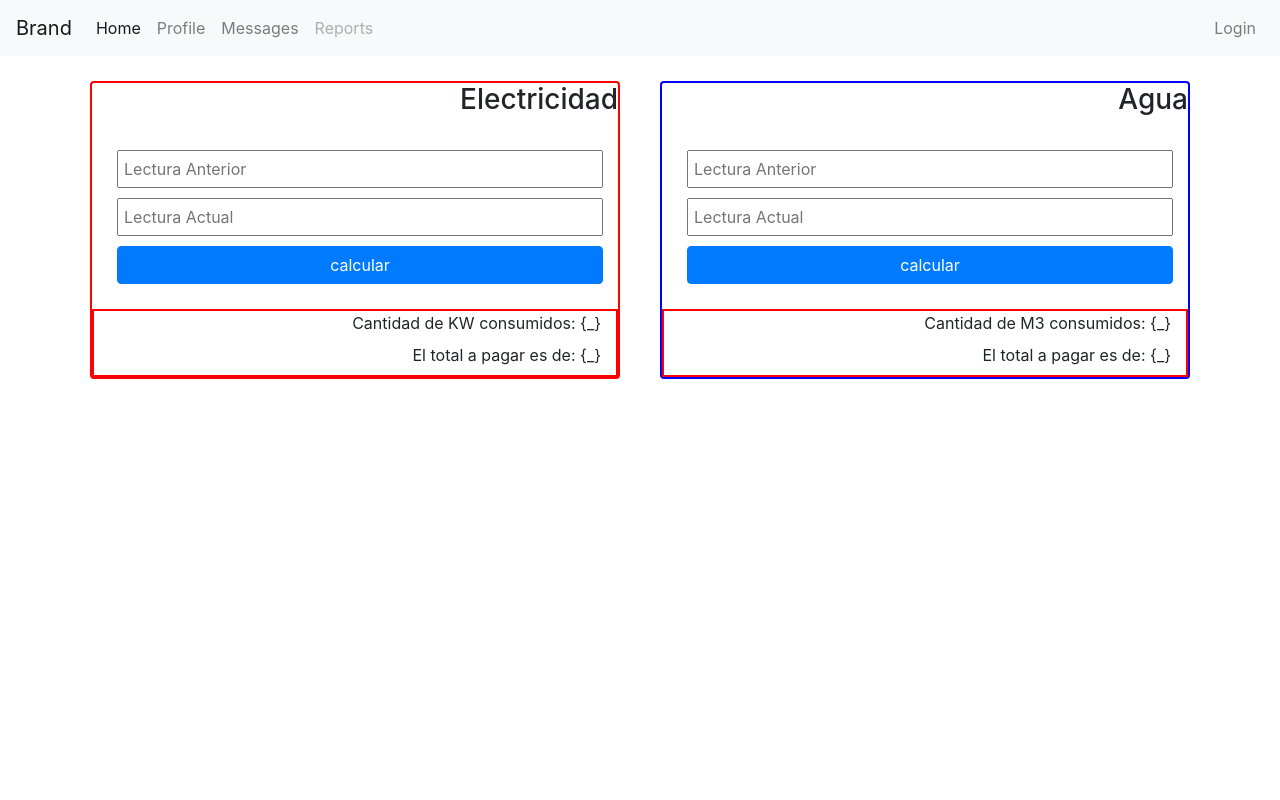
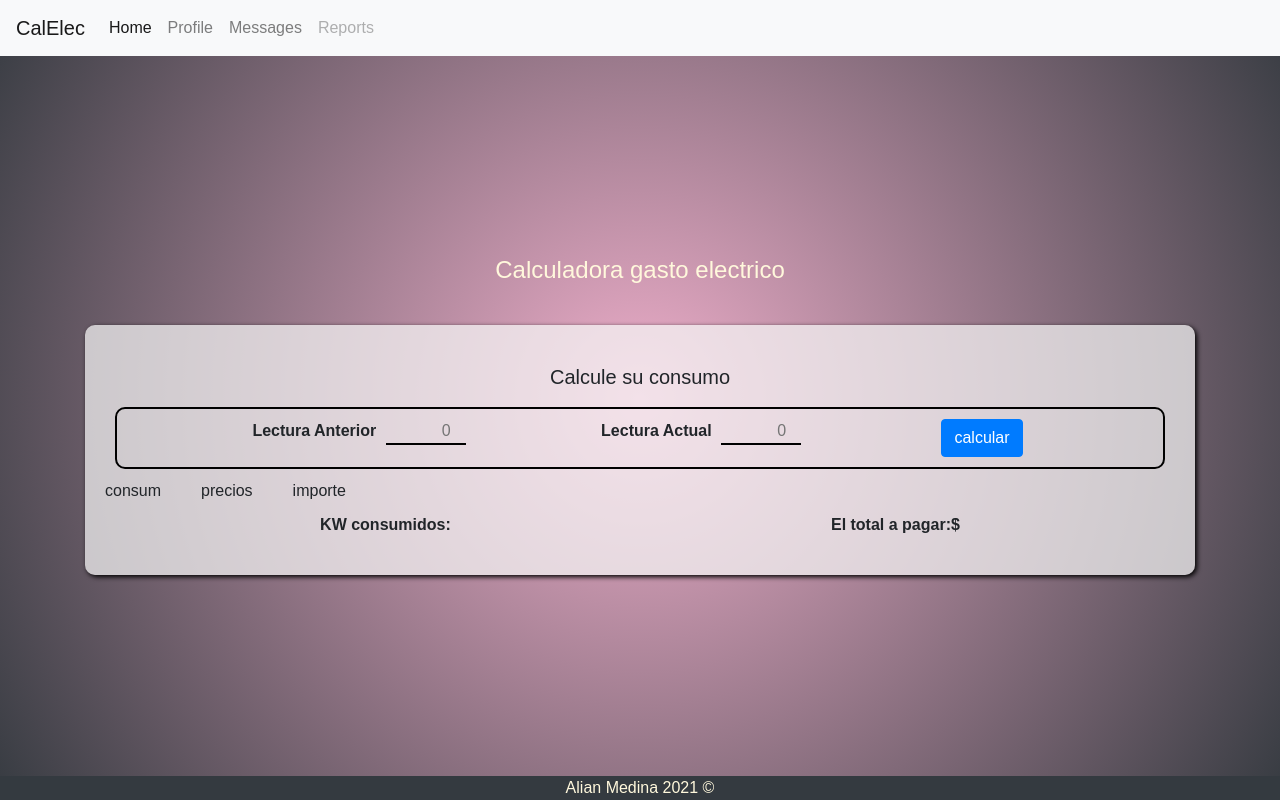
Before and after one commit to alianmc1988/MiFactura, a plain HTML site: page index.html in a window 1280 px wide. Drawn offline with Linux system fonts and the light colour scheme.

Commit message:
ultimos retoques de diseño antes de deploy

```diff
--- a/css/main.css
+++ b/css/main.css
@@ -1,45 +1,111 @@
-.main{
-    margin-top: 20px;
+body{
+    margin: 0;
+    padding: 0;
+    background: rgb(238,174,202);
+    background: radial-gradient(circle, rgba(238,174,202,1) 0%, rgba(54,59,65,1) 100%);
+
+    background-repeat: no-repeat;
+    height: 100vh;
+    font-family: Arial, Helvetica, sans-serif;
 }
-.card{
-    margin: 5px;
+.name-app{
+    text-align: center;
+}
+h1{
+    color: cornsilk;
+    font-size: 1.5em;
 }
 
+.main{
+
+}
+.main-wrapper{
+    position: relative;
+    background-color: rgba(246, 246, 246, 0.719);
+    border-radius: 10px;
+    margin-top: 5vh;
+    box-shadow: 2px 2px 5px black;
+
+}
+.electricidad{
+
+}
 
 .electricidad-interior{
-    border: 2px solid red;
-}
-.agua-interior{
-    border: 2px solid blue;
+    padding: 20px;
 }
 
-.wrapper{
-    display: contents;
+.forma{
+    padding: 10px;
+}
+
+.title{
+    padding: 10px;
+}
+.card-body{
+
+}
+.col-l-6{
+    text-align: right;
+}
+.inputs-wrapper{
+    display: block;
+    border: 2px solid black;
+    border-radius: 10px;
+    padding: 5px;
+}
+label{
+}
+.thebutton{
+    text-align: right;
 }
 input{
+    background-color: transparent;
+    border:none;
+    border-bottom: black 2px solid;
+    text-align: right;
     margin: 5px;
-    padding: 5px;
-    width: 100%;
+    width: 80px;
+    padding: 0;
 }
-.btn{
-    width: 100%;
-}
+
 button{
     margin: 5px;
 }
 .consumoInfo{
-    border: 2px solid red;
+    background-color: transparent;
+    padding: 10px;
     text-align: right;
+
 }
 
-thead{
-   text-align: center;
+footer{
+position: fixed;
+bottom: 0;
+width: 100%;
+color: cornsilk;
+text-align: center;
+}
+.lista-tabla{
+    list-style: none;
+    display: inline;
+    margin: auto;
 }
 
-.row{
-    text-align: right;
+@media(min-width:1024px){
+    .name-app{
+        margin-top: 200px;
+    }
+    .inputs-wrapper{
+        display: flex;
+        justify-content: space-evenly;
+    }
+    .consumoInfo{
+        justify-content: space-evenly;
+
+    }
+    .h1{
+        color: cornsilk;
+        font-size: 4em;
+    }
 }
-
-@media (min-width:1024){
-
-}
--- a/index.html
+++ b/index.html
@@ -12,7 +12,7 @@
 <body>
 <header>
     <nav class="navbar navbar-expand-md navbar-light bg-light">
-        <a href="#" class="navbar-brand">Brand</a>
+        <a href="#" class="navbar-brand">CalElec</a>
         <button type="button" class="navbar-toggler" data-toggle="collapse" data-target="#navbarCollapse">
             <span class="navbar-toggler-icon"></span>
         </button>
@@ -24,62 +24,82 @@
                 <a href="#" class="nav-item nav-link">Messages</a>
                 <a href="#" class="nav-item nav-link disabled" tabindex="-1">Reports</a>
             </div>
-            <div class="navbar-nav ml-auto">
-                <a href="#" class="nav-item nav-link">Login</a>
-            </div>
+
         </div>
     </nav>
 </header>
 <section class="container main">
-        <div class="main-wrapper row">
+<div class="container name-app tx-center">
+    <h1> Calculadora gasto electrico</h1>
+</div>
+
+        <div class="main-wrapper">
+
+
             <!-- calculo de electricidad -->
-            <div class="electricidad  col-md-6">
-                <div class="electricidad-interior card">
+            <div class="electricidad">
+                <div class="electricidad-interior container">
                     <!-- Form inputs for math electricidad -->
-                    <form action="submit">
-                        <h3>Electricidad</h3>
-                        <div class="card-body">
-                            <div class="wrapper container">
-                                <input type="number" name="" id="kwanterior" placeholder="Lectura Anterior">
-                                <input type="number" name="" id="kwactual" placeholder="Lectura Actual">
+                    <form class="forma" action="" id="consumoFormElec">
+                        <div class="title container text-xl-center">
+                            <h5>Calcule su consumo</h5>
+                        </div>
+
+                        <div class="container">
+                            <div class="inputs-wrapper row">
+                            <div class="col-l-6">
+                                <label for="kwanterior"><b>Lectura Anterior</b> </label>
+                                <input type="number" name="kwanterior" id="kwanterior" placeholder="0">
+                            </div>
+                                <div class="col-l-6 ">
+                                    <label for="kwactual"><b> Lectura Actual</b></label>
+                                <input type="number"  name="kwactual" id="kwactual" placeholder="0">
+                                </div>
+                                <div class="thebutton">
                                     <button class="btn btn-primary" type="submit">calcular</button>
-                            </div>
-                        </div>
-                    </form>
-                    <div class="consumoInfo container">
-                        <label for=""> Cantidad de KW consumidos: <span id="cantkwconsumido">{_}</span></label><br>
-                        <label for=""> El total a pagar es de: <span id="importeelectricidad">{_}</span></label>
                                 </div>
 
                             </div>
                         </div>
+                    </form>
 
-             <!-- calculo de agua -->
-        <div class="agua  col-md-6">
-            <div class="agua-interior card">
-                <form action="submit">
-                    <h3>Agua</h3>
-                    <div class="card-body">
-                        <div class="wrapper container">
-                            <input type="number" name="" id="kwanterior" placeholder="Lectura Anterior">
-                            <input type="number" name="" id="kwactual" placeholder="Lectura Actual">
-                            <button class="btn btn-primary">calcular</button>
+                    <div class="tabla d-flex">
+                        <div class="deslose-wrapper">
+                            consum
+                            <ul class="lista-tabla" id="deslose">
+                            </ul>
                         </div>
+
+                        <div class="precio-wrapper" >
+                        precios
+                            <ul class="lista-tabla"  id="precio">
+                            </ul>
                         </div>
-                </form>
-                <div class="consumoInfo container">
-                    <label for=""> Cantidad de M3 consumidos: <span id="cantaguaconsumido">{_}</span></label><br>
-                    <label for=""> El total a pagar es de: <span id="importeagua">{_}</span></label>
+
+                        <div class="importe-wrapper" >
+                            importe
+                                <ul class="lista-tabla"  id="importe">
+                                </ul>
                             </div>
 
                     </div>
 
+                    <div class="container">
+                        <div class="consumoInfo d-sm-block d-md-flex">
+                            <label for="" id="resultconsumidos"> <b>KW consumidos: </b>  </label><br>
+                            <label for="" id="mony"> <b>El total a pagar:$ </b></label>
+                        </div>
+                       </div>
+                </div>
             </div>
         </div>
 
 </section>
 
+<footer class="footer bg-dark">
 
+    <span>Alian Medina 2021 &copy</span>
+</footer>
 
 
     <script src="./script.js"></script>
--- a/script.js
+++ b/script.js
@@ -1,12 +1,57 @@
-// script cuenta electrica
+
+let $form = document.getElementById('consumoFormElec');
+let a = $form.addEventListener('submit',calculaElec);
+// Entrada de datos para calcular electricidad
+function calculaElec(event){
+
+    event.preventDefault()
+    let form = new FormData(this);
+    let anterior = form.get('kwanterior');
+    let actual = form.get('kwactual');
+    let dif = actual-anterior;
+    let arrdeslose = deslose(dif)
+    let mony=0;
+    let importe = [];
+    let precios = [0.09,0.30,0.40,0.60,0.80,1.50,1.80,2.00,3.00,5.00]
+    for (let i = 0; i < precios.length; i++) {
+        let multi = arrdeslose[i] * precios[i]
+        importe.push(multi);
+        mony = mony + multi ;
+    }
 
 
+    document.getElementById('resultconsumidos').append(`
+    ${dif.toString()}kw
+    `);
+    document.getElementById('mony').append(`
+    ${mony.toString()}`)
 
+    for (let index = 0; index < arrdeslose.length; index++) {
+
+    let lideslose = document.createElement('li');
+    lideslose.innerText = `${arrdeslose[index]}`
+    document.getElementById('deslose').appendChild(lideslose )
+
+    let liprecios = document.createElement('li');
+    liprecios.innerText = `${precios[index]}`
+    document.getElementById('precio').appendChild(liprecios )
+
+    let liImporte = document.createElement('li');
+    liImporte.innerText = `${importe[index]}`
+    document.getElementById('importe').appendChild(liImporte )
+
+
+    }
+}
+
+
+// Axuiliar functions
+// kilowats consumidos
 let dif_Kw = (lec_ant,actual)=>{
     return actual-lec_ant;
 
 }
-
+// deslose de consumo por intervalos
 function deslose (consumo){
     let interval = [0,100,150,200,250,300,350,500,1000,5000]
     let valores = [100,50,50,50,50,50,150,500,4000,0]
@@ -32,8 +77,3 @@ function deslose (consumo){
     }
 
 }
-function calcularya(){
-    let a = addEventListener('click',(e)=>{
-        e.preventDefault()
-    })
-}
```
Lines whose indentation alone changed are shown as unchanged.
